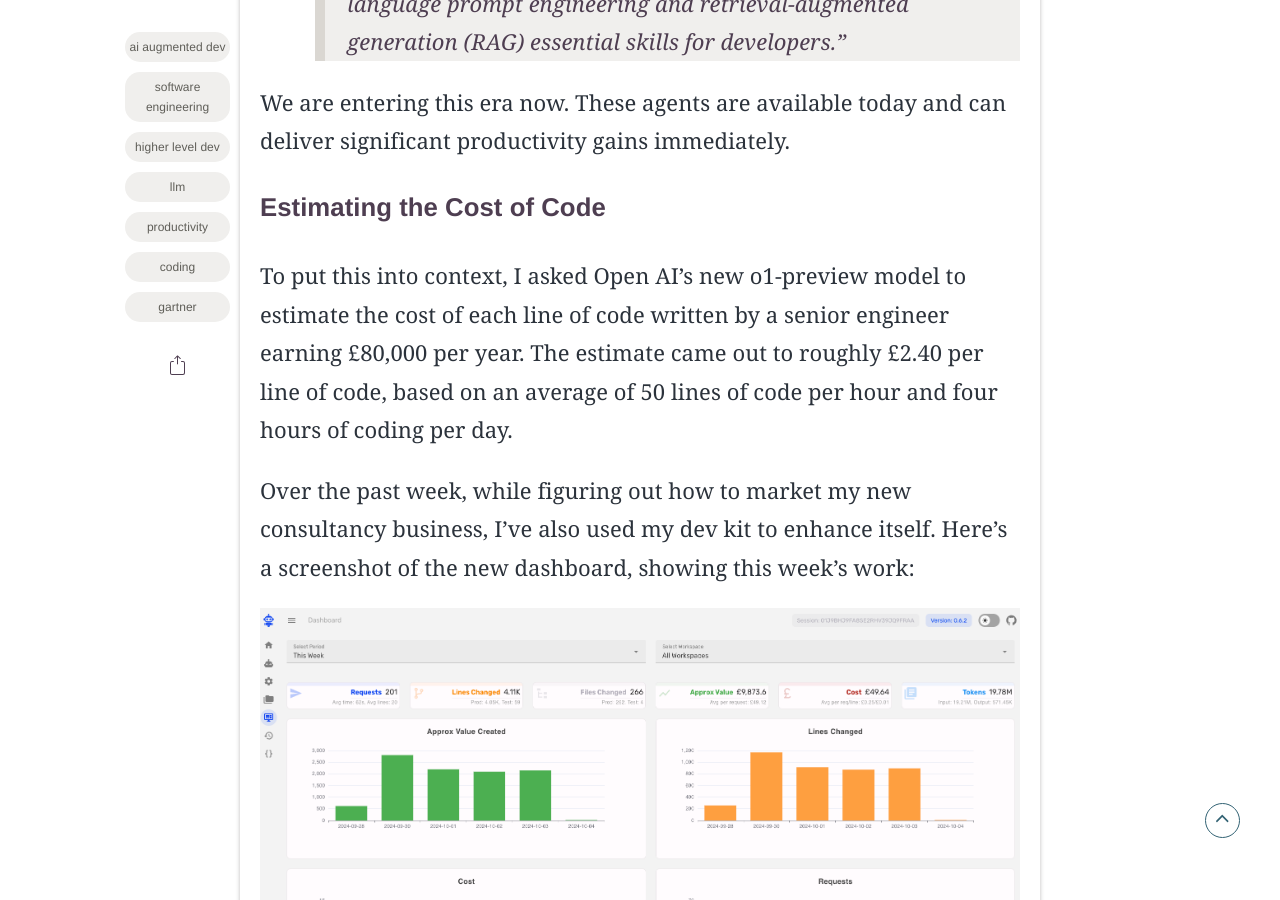
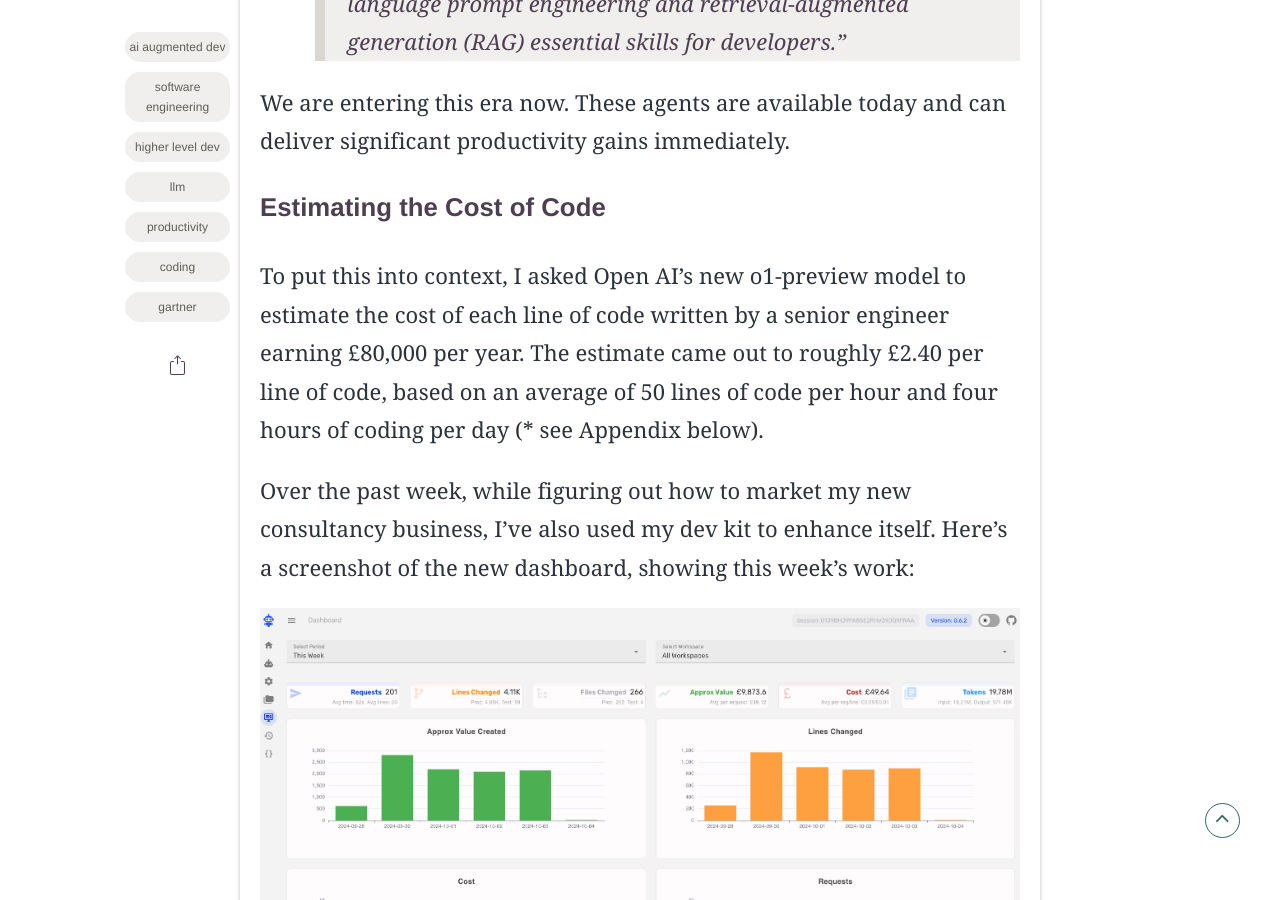
Before and after one commit to HigherLevelDev/higherleveldev.github.io, a Jekyll site: the page built from _posts/2024-10-04-Economics-Of-Higher-Level-Dev.md, in a window 1280 px wide and 900 px high, scrolled down 2405 px. Built offline with Jekyll 4.4.1, drawn with Linux system fonts in a browser that asks for light colours; some web fonts are replaced; some of the changed text lies outside the part shown.

Commit message:
tweak to article

```diff
--- a/_posts/2024-10-04-Economics-Of-Higher-Level-Dev.md
+++ b/_posts/2024-10-04-Economics-Of-Higher-Level-Dev.md
@@ -32,7 +32,7 @@ We are entering this era now. These agents are available today and can deliver s
 
 ### Estimating the Cost of Code
 
-To put this into context, I asked Open AI’s new o1-preview model to estimate the cost of each line of code written by a senior engineer earning £80,000 per year. The estimate came out to roughly £2.40 per line of code, based on an average of 50 lines of code per hour and four hours of coding per day.
+To put this into context, I asked Open AI’s new o1-preview model to estimate the cost of each line of code written by a senior engineer earning £80,000 per year. The estimate came out to roughly £2.40 per line of code, based on an average of 50 lines of code per hour and four hours of coding per day (* see Appendix below).
 
 Over the past week, while figuring out how to market my new consultancy business, I’ve also used my dev kit to enhance itself. Here's a screenshot of the new dashboard, showing this week’s work:
 
```
Also changed, not shown: other parts of _posts/2024-10-04-Economics-Of-Higher-Level-Dev.md (+3 -1 lines).
